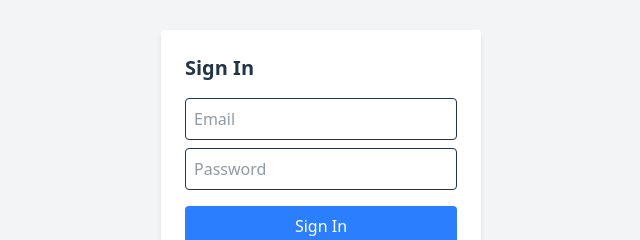
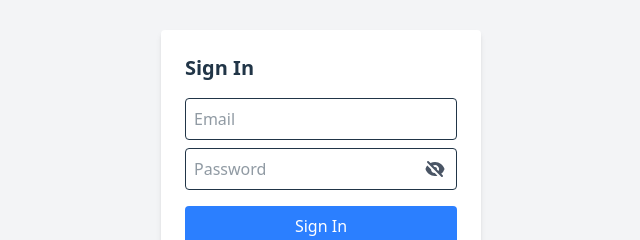
Before and after one commit to rishabkumar07/awesome-resume-builder, a React (Vite) app: page / in a window 1280 px wide. Shown: the part 236-476 px from the top of the page, without its empty margins (319-959 px from the left). Built offline with nearby package versions, Linux system fonts and the light colour scheme; no server answers.

Commit message:
minor improvement

```diff
--- a/src/components/Login.jsx
+++ b/src/components/Login.jsx
@@ -8,6 +8,7 @@
 const Login = () => {
   const [isSignInForm, setIsSignInForm] = useState(true);
   const [errorMessage, setErrorMessage] = useState(null);
+  const [showPassword, setShowPassword] = useState(false);
   const email = useRef(null);
   const password = useRef(null);
   const displayName = useRef(null);
@@ -15,6 +16,7 @@
   const navigate = useNavigate();
 
   const toggleSignInForm = () => setIsSignInForm(!isSignInForm);
+  const togglePasswordVisibility = () => setShowPassword(!showPassword);
 
   const handleSubmit = async (e) => {
     e.preventDefault();
@@ -85,13 +87,32 @@
           className="w-full mb-2 p-2 border rounded"
           required
         />
-        <input
-          ref={password}
-          type="password"
-          placeholder="Password"
-          className="w-full mb-4 p-2 border rounded"
-          required
-        />
+        <div className="relative mb-4">
+          <input
+            ref={password}
+            type={showPassword ? "text" : "password"}
+            placeholder="Password"
+            className="w-full p-2 border rounded pr-10"
+            required
+          />
+          <button
+            type="button"
+            className="absolute inset-y-0 right-0 pr-3 flex items-center text-gray-600 cursor-pointer"
+            onClick={togglePasswordVisibility}
+          >
+            {showPassword ? (
+              <svg xmlns="http://www.w3.org/2000/svg" className="h-5 w-5" viewBox="0 0 20 20" fill="currentColor">
+                <path d="M10 12a2 2 0 100-4 2 2 0 000 4z" />
+                <path fillRule="evenodd" d="M.458 10C1.732 5.943 5.522 3 10 3s8.268 2.943 9.542 7c-1.274 4.057-5.064 7-9.542 7S1.732 14.057.458 10zM14 10a4 4 0 11-8 0 4 4 0 018 0z" clipRule="evenodd" />
+              </svg>
+            ) : (
+              <svg xmlns="http://www.w3.org/2000/svg" className="h-5 w-5" viewBox="0 0 20 20" fill="currentColor">
+                <path fillRule="evenodd" d="M3.707 2.293a1 1 0 00-1.414 1.414l14 14a1 1 0 001.414-1.414l-1.473-1.473A10.014 10.014 0 0019.542 10C18.268 5.943 14.478 3 10 3a9.958 9.958 0 00-4.512 1.074l-1.78-1.781zm4.261 4.26l1.514 1.515a2.003 2.003 0 012.45 2.45l1.514 1.514a4 4 0 00-5.478-5.478z" clipRule="evenodd" />
+                <path d="M12.454 16.697L9.75 13.992a4 4 0 01-3.742-3.741L2.335 6.578A9.98 9.98 0 00.458 10c1.274 4.057 5.065 7 9.542 7 .847 0 1.669-.105 2.454-.303z" />
+              </svg>
+            )}
+          </button>
+        </div>
         {errorMessage && <p className="text-red-500 text-sm mb-2">{errorMessage}</p>}
         <button className="w-full bg-blue-500 text-white p-2 rounded mb-2 cursor-pointer" type="submit">
           {isSignInForm ? "Sign In" : "Sign Up"}
```
